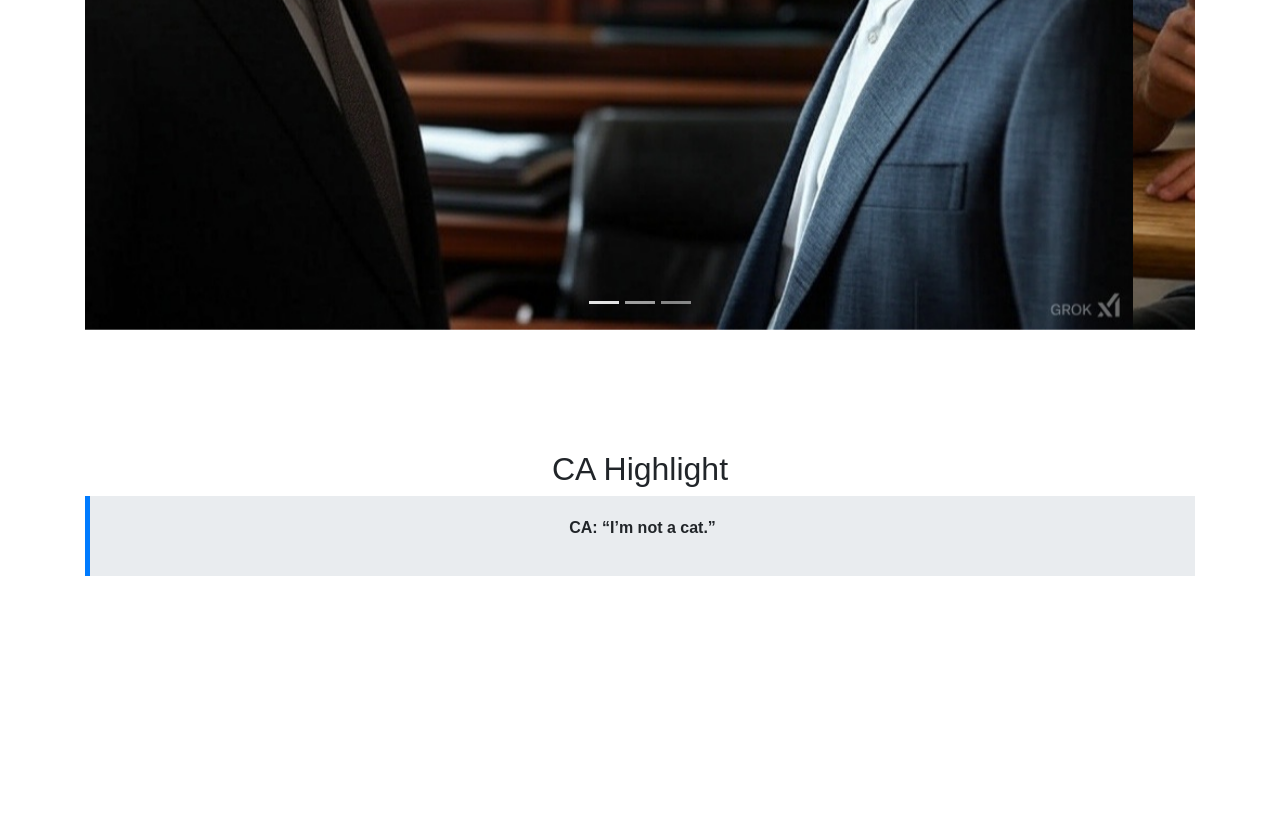
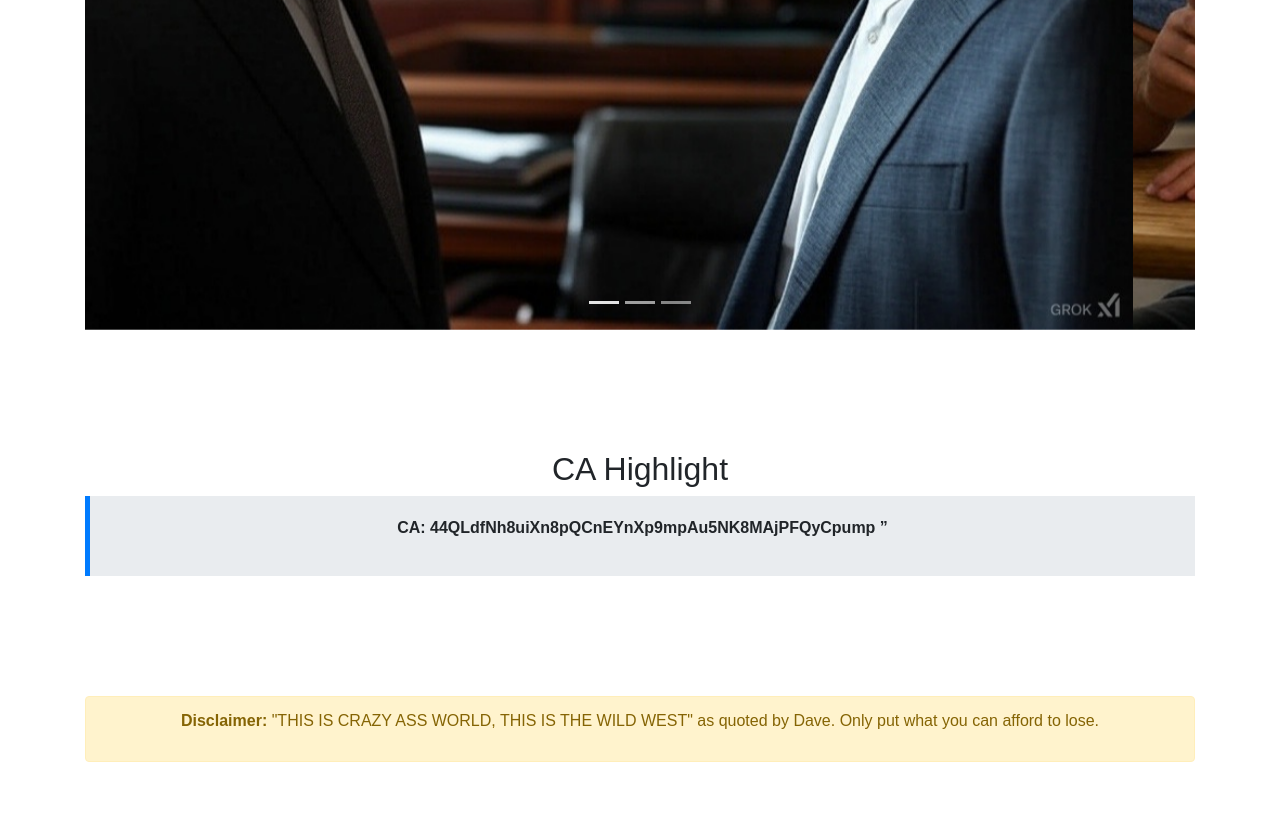
Before and after one commit to bettercallsaulmeme/bettercallsaulmeme.github.io, a plain HTML site: page index.html in a window 1280 px wide. Shown: the part 1177-2015 px from the top of the page. Before the commit the page ends 1813 px from the top, so only its background shows below. Drawn offline with nearby package versions, Linux system fonts and the light colour scheme.

Commit message:
added contract address

```diff
--- a/index.html
+++ b/index.html
@@ -134,11 +134,23 @@
       <h2 class="text-center">CA Highlight</h2>
       <div class="highlight">
         <p class="text-center">
-          <strong>CA: “I’m not a cat.”</strong>
+          <strong>CA: 44QLdfNh8uiXn8pQCnEYnXp9mpAu5NK8MAjPFQyCpump ”</strong>
         </p>
       </div>
     </div>
   </section>
+
+  <!-- Disclaimer Section -->
+    <section id="disclaimer">
+        <div class="container">
+        <div class="alert alert-warning text-center" role="alert">
+            <p>
+            <strong>Disclaimer: </strong> "THIS IS CRAZY ASS WORLD, THIS IS THE WILD WEST" as quoted by Dave.
+            Only put what you can afford to lose.
+            </p>
+        </div>
+        </div>
+    </section>
 
   <!-- Bootstrap & jQuery Scripts -->
   <script src="https://code.jquery.com/jquery-3.5.1.slim.min.js"></script>
```
